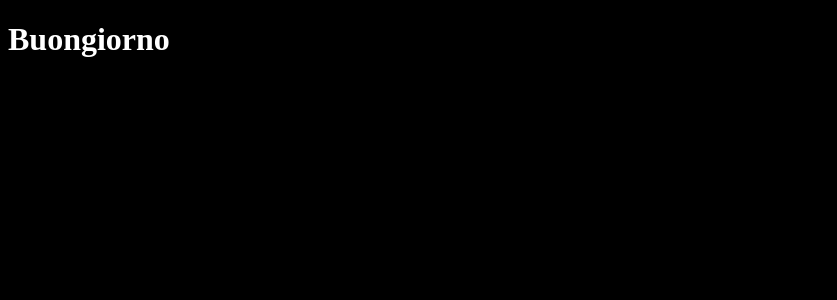
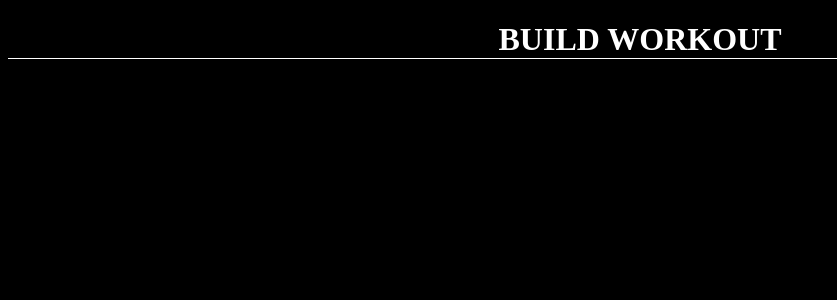
Before and after one commit to RichardMoschini87/workpwa, a React (Create React App) app: page / in a window 1280 px wide. Shown: the top 300 px of the page, without its empty margins (0-837 px from the left). Built offline with nearby package versions, Linux system fonts and the light colour scheme.

Commit message:
Header
inizio scheletro app

```diff
--- a/src/componets/Header.css
+++ b/src/componets/Header.css
@@ -1,3 +1,19 @@
-.id{
-    color: white
+.titolo{
+    text-align: center;
+    color: white;
+    font-family: Stencil;
+    border-color: white;
+    border-bottom: solid;
+    border-width: thin;
 }
+
+  /*
+    HOVER
+    */
+    .titolo :hover{
+        padding-left: 2px;
+        padding-right: 2px;
+        background-color: whitesmoke;
+        border-radius: 10%;
+        color: black;
+    }
--- a/src/componets/Header.js
+++ b/src/componets/Header.js
@@ -4,7 +4,9 @@ import './Header.css'
 
 
 function Header (){
-    return(<h1 className = 'id'>Buongiorno</h1>);
+    return(<div>
+     <h1 className="titolo"> <a className="hoverTitolo">BUILD WORKOUT</a></h1>
+    </div>);
 }
 
 export default Header;
```
